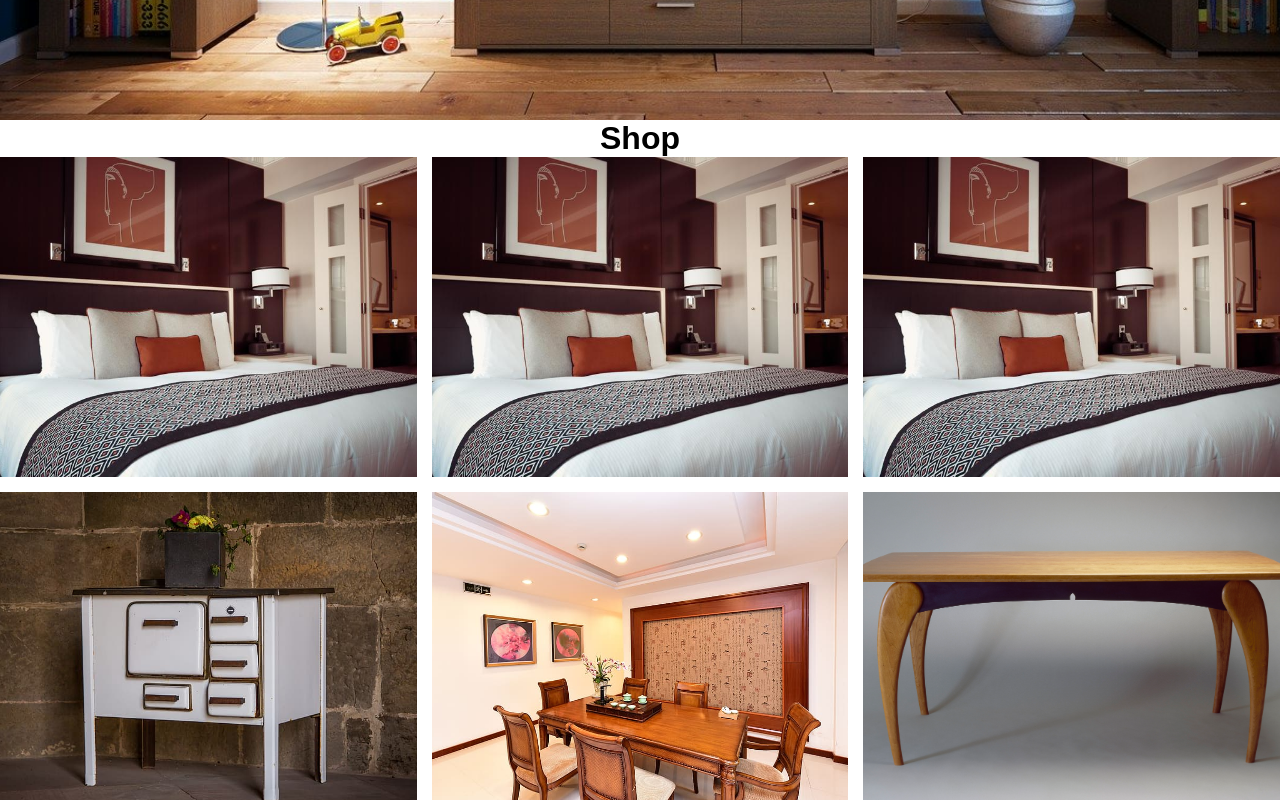
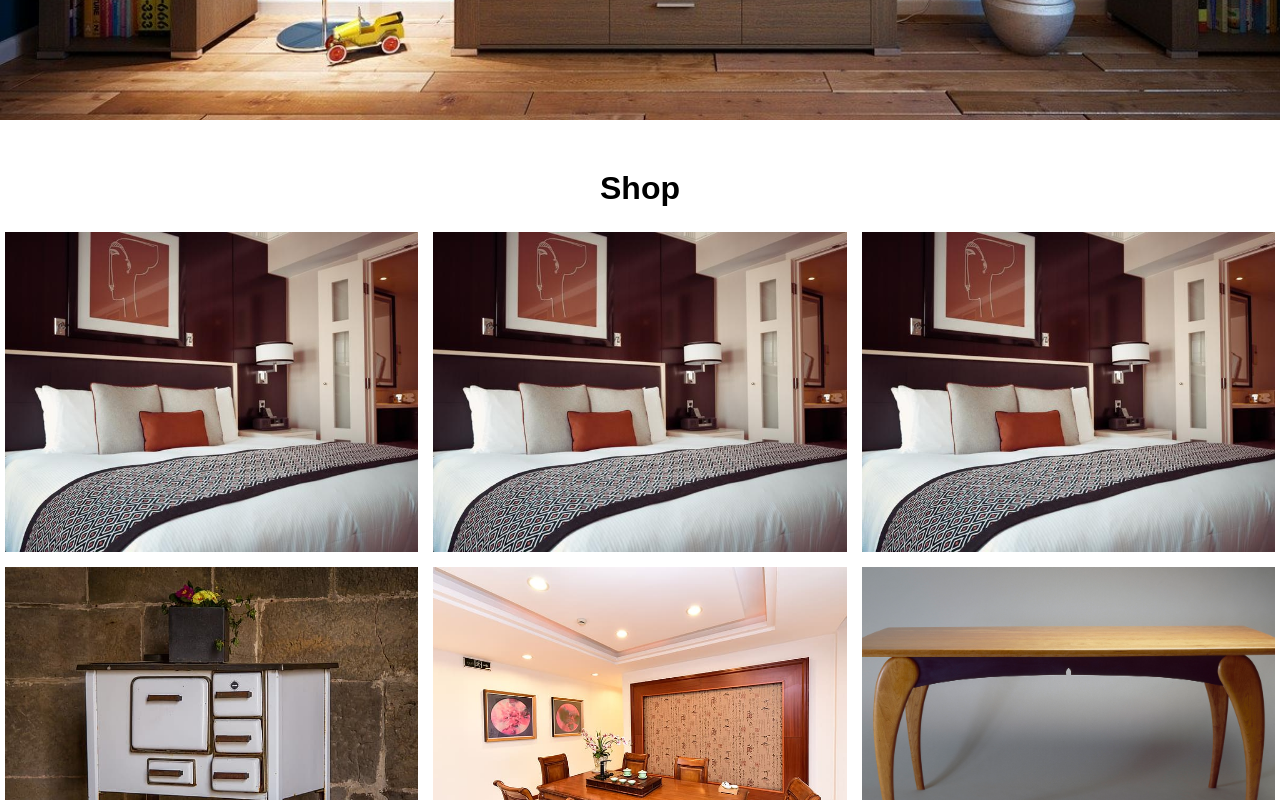
Before and after one commit to irfaan-jamarussadiq/react-commerce, a React (Create React App) app: page / in a window 1280 px wide. Shown: the part 680-1480 px from the top of the page. Built offline with nearby package versions, Linux system fonts and the light colour scheme; a web font is replaced by a local one.

Commit message:
adjusted spacing for titles

```diff
--- a/src/styles.css
+++ b/src/styles.css
@@ -1,6 +1,10 @@
 * {
   margin: 0;
   padding: 0;
+}
+
+.text {
+  margin-top: 25px;
 }
 
 .App {
@@ -107,6 +111,7 @@
 }
 
 .Pages .section .gallery {
+  margin: 5px;
   display: grid;
   grid-template-columns: repeat(3, 1fr);
   grid-template-rows: repeat(2, 25vw);
@@ -118,3 +123,7 @@
   height: 100%;
   object-fit: cover;
 }
+
+.section-content {
+  margin-top: 50px;
+}
```
Also changed, not shown: src/Item.js (deleted, +0 -13 lines), src/Pages.js (line endings or trailing spaces).
